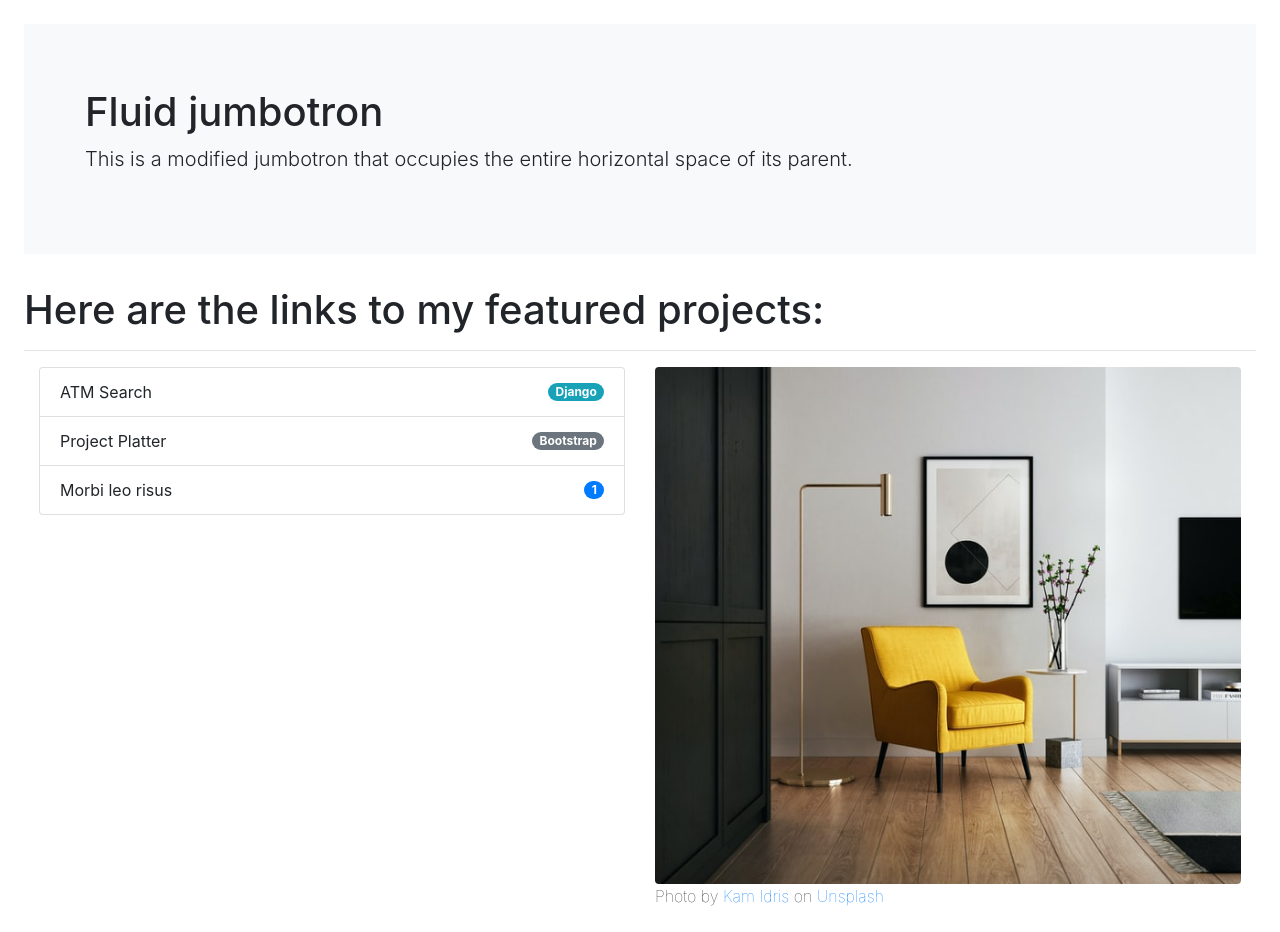
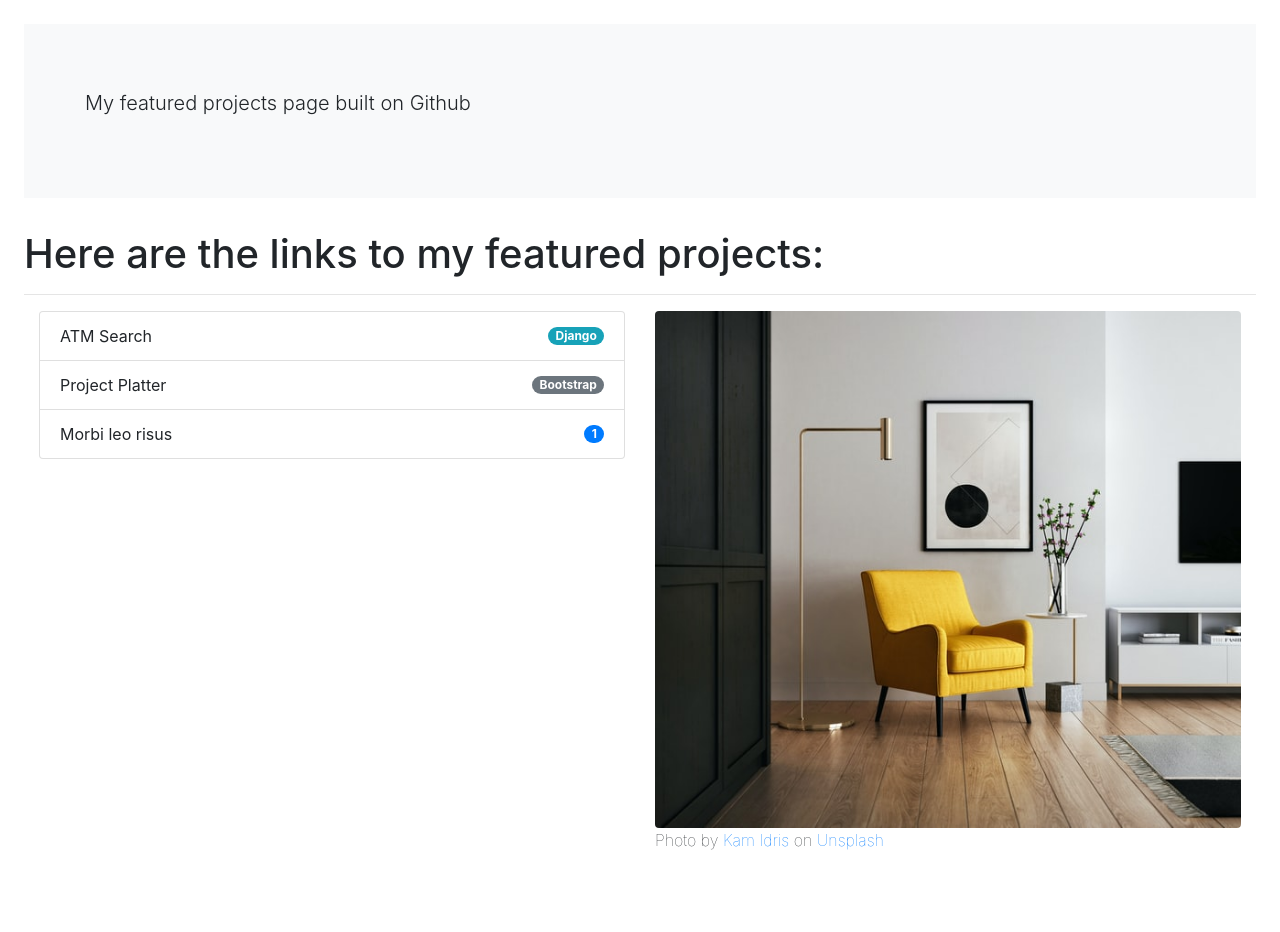
Before and after one commit to uznwokolo/featured, a plain HTML site: page index.html in a window 1280 px wide. After the commit the page ends 876 px from the top, so only its background shows below. Drawn offline with nearby package versions, Linux system fonts and the light colour scheme.

Commit message:
edit to jumbotron

```diff
--- a/index.html
+++ b/index.html
@@ -17,8 +17,7 @@
   <body class="p-4">
     <div class="jumbotron jumbotron-fluid bg-light">
       <div class="container">
-        <h1>Fluid jumbotron</h1>
-        <p class="lead">This is a modified jumbotron that occupies the entire horizontal space of its parent.</p>
+        <p class="lead">My featured projects page built on Github</p>
       </div>
     </div>
     <h1 class="animate__animated animate__bounceInDown">Here are the links to my featured projects:</h1>
```
